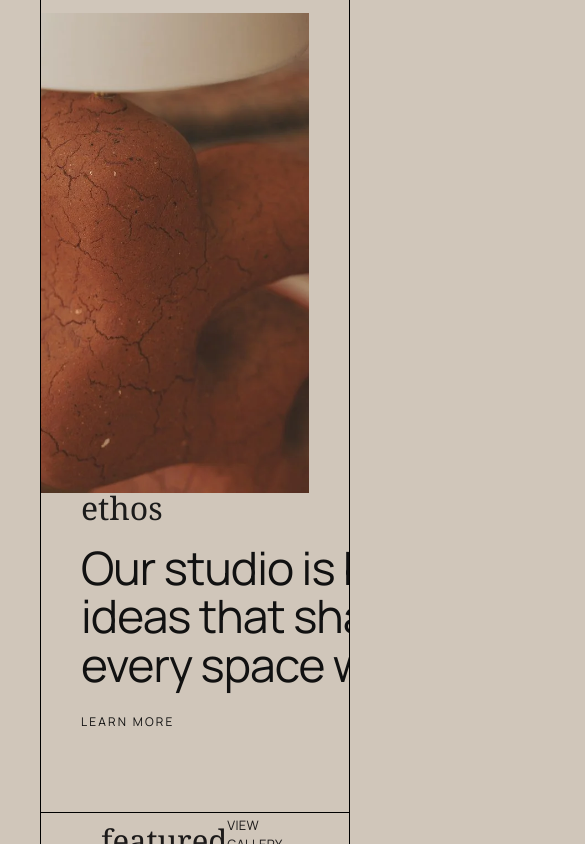
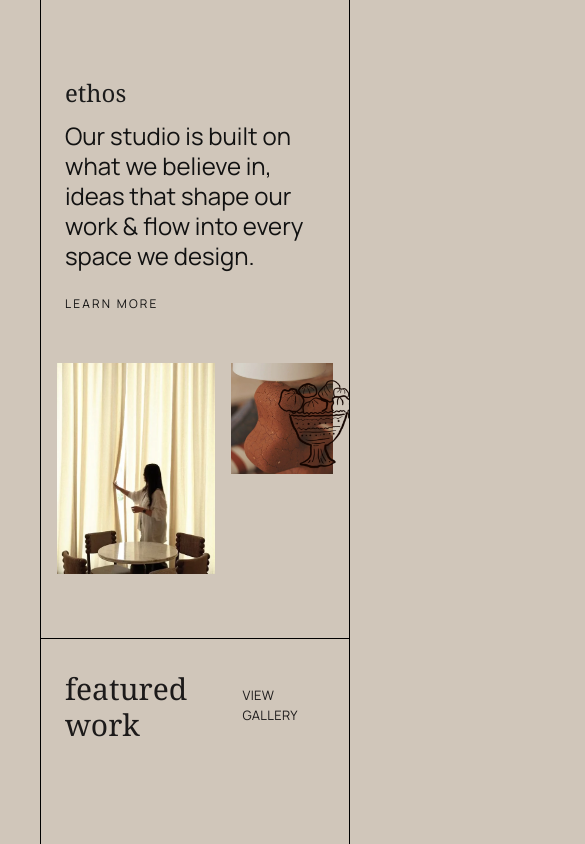
Before and after one commit to sriteja1101/idst, a Next.js app: page / in a window 390 px wide. Shown: the part 900-1744 px from the top of the page, 585 px wide, since content can reach past the window. Built offline with nearby package versions, Linux system fonts and the light colour scheme.

Commit message:
Fixed responsivenss

```diff
--- a/app/src/components/Connect-three-Images.tsx
+++ b/app/src/components/Connect-three-Images.tsx
@@ -9,10 +9,7 @@ const manrope = Manrope({
 
 export default function ConnectThreeImages() {
   return (
-    // Parent container
     <div className="relative w-full overflow-hidden mb-10">
-      {/* --- DESKTOP LAYOUT (Hidden on mobile) --- */}
-      {/* This is your original code, now wrapped to be hidden on mobile */}
       <div className="hidden md:block h-screen">
         <div className="absolute top-14 left-10">
           <Image
@@ -71,8 +68,6 @@ export default function ConnectThreeImages() {
               className="object-cover"
             />
           </div>
-
-          {/* Image 2 (Book) - Aligned Right */}
           <div className="flex justify-end">
             <Image
               src="/images/connect-image-5.webp"
--- a/app/src/components/HorizontalScroll.tsx
+++ b/app/src/components/HorizontalScroll.tsx
@@ -12,7 +12,7 @@ export default function HorizontalScroll() {
   const backgroundColor = useTransform(
     scrollYProgress,
     [0.3, 0.6],
-    ["", "#b38b6d"] // darker brown
+    ["", "#b38b6d"]
   );
 
   return (
--- a/app/src/components/LetsConnect.tsx
+++ b/app/src/components/LetsConnect.tsx
@@ -1,6 +1,5 @@
 import { Manrope } from "next/font/google";
 import Image from "next/image";
-import Header from "./header"; // Note: Header is imported but not used in this component
 
 const manrope = Manrope({
   subsets: ["latin"],
@@ -12,8 +11,6 @@ export default function LetsConnect() {
     <>
       <div className="mx-4 md:mx-10">
         <div className={`${manrope.className} w-full border-b border-black pb-10`}>
-
-          {/* --- DESKTOP VIEW (Unchanged) --- */}
           <div className="hidden md:flex justify-between text-black">
             <div className="flex flex-col justify-center">
               <div className="w-[630px] pt-38">
--- a/app/src/components/Services.tsx
+++ b/app/src/components/Services.tsx
@@ -1,6 +1,7 @@
-import React from "react";
+"use client";
 import Image from "next/image";
 import { Manrope } from "next/font/google";
+import Link from "next/link";
 
 const manrope = Manrope({
   subsets: ["latin"],
@@ -11,42 +12,86 @@ export default function Services() {
   return (
     <>
       <div
-        className={`w-full h-full px-10 ${manrope.className} flex pb-35 relative`}
+        className={`
+          w-full ${manrope.className}
+          flex flex-col
+          lg:flex-row lg:px-10 lg:pb-35
+        `}
       >
-        <div className=" mt-20 flex gap-3">
-          <div className="relative w-[452px] h-[661px]">
+        <div
+          className="
+            flex flex-row items-start gap-3 w-full px-4 pt-8
+            lg:w-auto lg:mt-20 lg:px-0 lg:pt-0
+          "
+        >
+          <div
+            className="
+              relative w-3/5 h-[50vh]
+              lg:w-[452px] lg:h-[661px]
+            "
+          >
             <Image
               src="/images/services-image-1.webp"
               alt="Service image 1"
               fill
               className="object-cover"
+              sizes="(max-width: 1024px) 60vw, 452px"
             />
           </div>
-          <div className="relative w-[280px] h-[353px]">
+
+          <div
+            className="
+              relative w-2/5 h-[35vh]
+              lg:w-[280px] lg:h-[353px]
+            "
+          >
             <Image
               src="/images/services-image-2.webp"
               alt="Service image 2"
               fill
               className="object-cover"
+              sizes="(max-width: 1024px) 40vw, 280px"
             />
           </div>
         </div>
-        <div className="px-15 mt-50">
-          <div className="">
-            <h2 className="text-[26px] W-[567px] h-[38px] font-extralight tracking-[0.02em] text-[#1C1A1A] mb-4 font-serif">
+
+        <div
+          className="
+            flex flex-col items-start text-left w-full px-6 py-12
+            lg:items-start lg:text-left lg:px-15 lg:mt-50 lg:py-0
+          "
+        >
+          <div className="w-full">
+            <h2
+              className="
+                text-2xl font-extralight tracking-[0.02em] text-[#1C1A1A] mb-4 font-serif
+                lg:text-[26px]
+              "
+            >
               services
             </h2>
           </div>
 
-          <div>
-            <p className="text-[47px] w-[477px] text-[#1C1A1A] leading-[1.05] tracking-[-0.02em]">
+          <div className="w-full">
+            <p
+              className="
+                text-3xl text-[#1C1A1A] leading-tight tracking-[-0.02em]
+                lg:text-[47px] lg:w-[477px] lg:leading-[1.05]
+              "
+            >
               A curated design journey - from vision to reality.
             </p>
           </div>
 
-          <div className="inline-block text-[12px] pl-1 w-[130px] h-[17px] tracking-[0.18em] uppercase text-[#1C1A1A] hover:bg-[#321514] hover:text-white mt-6 pb-0.5">
-            <a href="#">VIEW OFFERINGS</a>
-          </div>
+          <Link
+            href="#"
+            className="
+              inline-block text-[12px] tracking-[0.18em] uppercase text-[#1C1A1A]
+              transition-colors duration-300 hover:bg-[#321514] hover:text-white mt-6 pb-0.5
+            "
+          >
+            VIEW OFFERINGS
+          </Link>
         </div>
       </div>
     </>
--- a/app/src/components/ethos.tsx
+++ b/app/src/components/ethos.tsx
@@ -12,12 +12,56 @@ const manrope = Manrope({
 export default function Ethos() {
   return (
     <section
-      className={`relative w-full h-full overflow-hidden ${manrope.className}`}
+      className={`relative w-full overflow-hidden ${manrope.className} border-b border-black`}
     >
-      {/* Image Collage - positioned at top right */}
-      <div className="absolute top-0 right-0 flex items-start pr-10">
-        {/* Left smaller image */}
-        <div className="w-[340px] h-[340px] overflow-hidden -mr-7">
+      <div
+        className="
+          relative flex flex-col items-start text-left w-full px-6 pt-16 pb-12
+          lg:items-start lg:text-left lg:justify-end lg:min-h-[800px] lg:pl-10 lg:pb-20 lg:pt-0
+        "
+      >
+        <h2
+          className="
+            text-2xl font-light font-serif text-[#1b1b1b] mb-3
+            lg:text-[32px]
+          "
+        >
+          ethos
+        </h2>
+
+        <p
+          className="
+            text-2xl w-full max-w-2xl text-[#111] leading-tight
+            lg:text-[46px] lg:w-[850px] lg:max-w-none lg:leading-[1.05] lg:tracking-[-0.02em]
+          "
+        >
+          Our studio is built on what we believe in, ideas that shape our work &
+          flow into every space we design.
+        </p>
+
+        <a
+          href="#"
+          className="
+            inline-block text-[12px] tracking-[0.18em] uppercase text-[#111] mt-6 pb-0.5
+            transition-colors duration-300 hover:bg-[#321514] hover:text-white
+            lg:w-[100px]
+          "
+        >
+          Learn more
+        </a>
+      </div>
+      <div
+        className="
+          relative w-full flex flex-row items-start px-4 pb-16
+          lg:absolute lg:top-0 lg:right-0 lg:w-auto lg:flex-row lg:items-start lg:pt-0 lg:pr-10 lg:pb-0
+        "
+      >
+        <div
+          className="
+            w-3/5 h-auto overflow-hidden pr-2
+            lg:w-[340px] lg:h-[340px] lg:-mr-7 lg:pr-0
+          "
+        >
           <Image
             src="/images/video+cover.webp"
             alt="Interior design top"
@@ -26,8 +70,12 @@ export default function Ethos() {
             className="w-full h-full object-contain"
           />
         </div>
-
-        <div className="w-[380px] h-[480px] overflow-hidden">
+        <div
+          className="
+            w-2/5 h-auto overflow-hidden pl-2
+            lg:w-[380px] lg:h-[480px] lg:pl-0
+          "
+        >
           <Image
             src="/images/ethos-image-3.webp"
             alt="Decorative lamp"
@@ -36,38 +84,21 @@ export default function Ethos() {
             className="w-full h-full object-cover"
           />
         </div>
-
-        {/* Decorative flower illustration */}
-        <div className="absolute -bottom-10 right-93">
+        <div
+          className="
+            block absolute bottom-42 -right-5 w-24 h-24
+            lg:absolute lg:-bottom-10 lg:right-93 lg:w-[110px] lg:h-[120px]
+          "
+        >
           <Image
             src="/images/flower.webp"
             alt="Decorative flower"
             width={110}
             height={120}
-            className="object-contain"
+            className="w-full h-full object-contain"
           />
         </div>
       </div>
-
-      {/* Text content */}
-      <div className="relative flex flex-col justify-end min-h-[800px] pl-10 pb-20">
-        <h2 className="text-[32px] font-light font-serif text-[#1b1b1b] mb-3">
-          ethos
-        </h2>
-
-        <p className="text-[46px] w-[850px] text-[#111] leading-[1.05] tracking-[-0.02em]">
-          Our studio is built on what we believe in, ideas that shape our work &
-          flow into every space we design.
-        </p>
-
-        <a
-          href="#"
-          className="inline-block text-[12px] w-[100px] tracking-[0.18em] uppercase text-[#111] mt-6  pb-0.5 transition-colors duration-300 hover:bg-[#321514] hover:text-white"
-        >
-          Learn more
-        </a>
-      </div>
-      <div className="absolute bottom-0 left-0 w-full h-px bg-black"></div>
     </section>
   );
 }
--- a/app/src/components/featured-work.tsx
+++ b/app/src/components/featured-work.tsx
@@ -2,30 +2,48 @@
 
 import HorizontalScroll from "./HorizontalScroll";
 import { Manrope } from "next/font/google";
+import Link from "next/link";
 
 const manrope = Manrope({
   subsets: ["latin"],
   display: "swap",
-  weight: ["400", "500", "600", "700"], // add weights you use
+  weight: ["400", "500", "600", "700"],
 });
 
 const FeaturedWorks = () => {
   return (
     <>
       <div
-        className={`h-full w-full ${manrope.className} border-b border-black` }
+        className={`w-full ${manrope.className} border-b border-black`}
       >
-        <div className="h-[70px] flex justify-between">
-          <div className="h-[38px] w-[382px] pb-[3px] mt-1 ml-[60px] mb-[25px] text-[31px] text-[#1C1A1A] font-serif">
-            <h1>featured work</h1>
-          </div>
-            <div className="h-5 w-[109px] mr-[72px] mb-[100px] mt-3 flex justify-center items-center text-[13px] tracking-[0.325px] leading-[19.5px] text-[#1C1A1A] hover:bg-[#968992] hover:text-white">
-              <h1>VIEW GALLERY</h1>
-            </div>
-          </div>
+        <div
+          className="
+            flex justify-between items-baseline
+            px-6 py-8
+            lg:h-[70px] lg:items-center lg:py-0
+          "
+        >
+          <h1
+            className="
+              text-3xl font-serif text-[#1C1A1A]
+              lg:text-[31px] lg:ml-[60px]
+            "
+          >
+            featured work
+          </h1>
+          <Link
+            href="/gallery"
+            className="
+              p-2 uppercase text-[13px] tracking-[0.325px] leading-[19.5px] text-[#1C1A1A]
+              transition-colors duration-300 hover:bg-[#968992] hover:text-white
+              lg:mr-[72px]
+            "
+          >
+            VIEW GALLERY
+          </Link>
+        </div>
         <HorizontalScroll />
       </div>
-
     </>
   );
 };
--- a/app/src/components/header.tsx
+++ b/app/src/components/header.tsx
@@ -21,9 +21,7 @@ export default function Header() {
       <Sidebar isOpen={open} onClose={() => setOpen(false)} />
       <header className={`flex justify-between items-center  lg:h-[78px] border-b border-black py-3.5 px-5 md:py-11.5  md:px-9 lg:py-[9px] box-border ${manrope.className}`}
       >
-        {/* LEFT SIDE: MENU (Desktop) / LOGO (Mobile) */}
         <div className="flex items-center h-10 w-[266px]">
-          {/* Mobile: show logo on left */}
           <div className="block lg:hidden">
             <Link href="/" className="flex items-center">
               <Image
@@ -76,10 +74,7 @@ export default function Header() {
             />
           </Link>
         </div>
-
-        {/* RIGHT SIDE: CONNECT (Desktop) / MENU (Mobile) */}
         <div className="w-[266px] flex justify-end">
-          {/* Desktop CONNECT */}
           <Link
             href="/connect"
             className="hidden lg:flex items-center gap-3 cursor-pointer"
--- a/app/src/components/slidex.tsx
+++ b/app/src/components/slidex.tsx
@@ -27,9 +27,10 @@ export default function SyncedSlideshow() {
   }, []);
 
   return (
-    <div className={`w-full h-screen ${manrope.className}`}>
-      <div className="w-full h-screen flex flex-col gap-3">
-        <div className="relative w-full h-[50vh] sm:h-[85vh] md:h-[90vh]">
+    <div
+      className={`w-full h-screen ${manrope.className} flex flex-col gap-3`}
+    >
+      <div className="relative w-full h-[80vh] sm:h-[85vh] md:h-[90vh]">
         {slides.map((slide, index) => (
           <Image
             key={slide.id}
@@ -43,8 +44,9 @@ export default function SyncedSlideshow() {
           />
         ))}
       </div>
+
       <div className="text-sm text-gray-800 flex justify-end">
-          <div className="p-2 mr-2 hidden sm:block">
+        <div className="hidden sm:block p-2 sm:mr-2">
           {slides.map((slide, index) => (
             <span
               key={slide.id}
@@ -61,6 +63,5 @@ export default function SyncedSlideshow() {
         </div>
       </div>
     </div>
-    </div>
   );
 }
```
Also changed, not shown: app/src/components/LetsCreateTogether.tsx (+0 -14 lines). Lines whose indentation alone changed are shown as unchanged.
